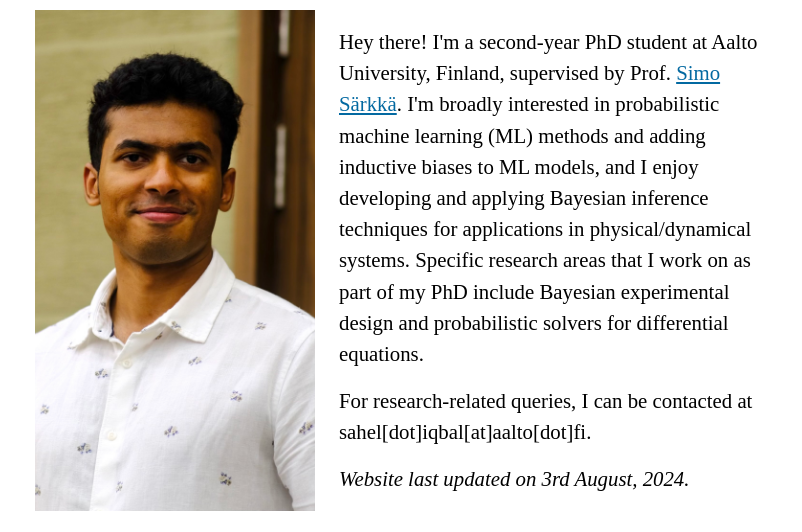
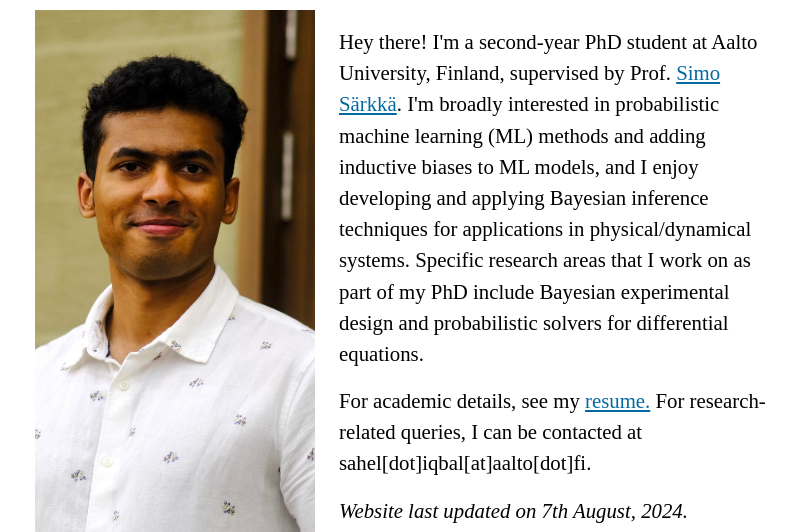
Before and after one commit to Sahel13/Old-Personal-Website, a Gatsby site: page / in a window 1280 px wide. Shown: the part 82-614 px from the top of the page, without its empty margins (237-1039 px from the left). Built offline with nearby package versions, Linux system fonts and the light colour scheme; Gatsby itself is replaced by a stand-in of ours.

Commit message:
Added CV

```diff
--- a/src/pages/index.tsx
+++ b/src/pages/index.tsx
@@ -42,20 +42,19 @@ const IndexPage = () => {
               probabilistic solvers for differential equations.
             </p>
             <p className="pt-4">
-              {/* For academic details, see my{" "}
+              For academic details, see my{" "}
               <a
-                href="/"
+                href="/sahel_iqbal_cv.pdf"
                 target="_blank"
                 rel="noreferrer"
                 className="underline text-sky-700"
               >
-                resume
+                resume.
               </a>{" "}
-              (last updated on 1st July, 2023). */}
               For research-related queries, I can be contacted at sahel[dot]iqbal[at]aalto[dot]fi.
             </p>
             <p className="pt-4 italic">
-              Website last updated on 3rd August, 2024.
+              Website last updated on 7th August, 2024.
             </p>
           </div>
         </div>
```
Also changed, not shown: 1 other file.
